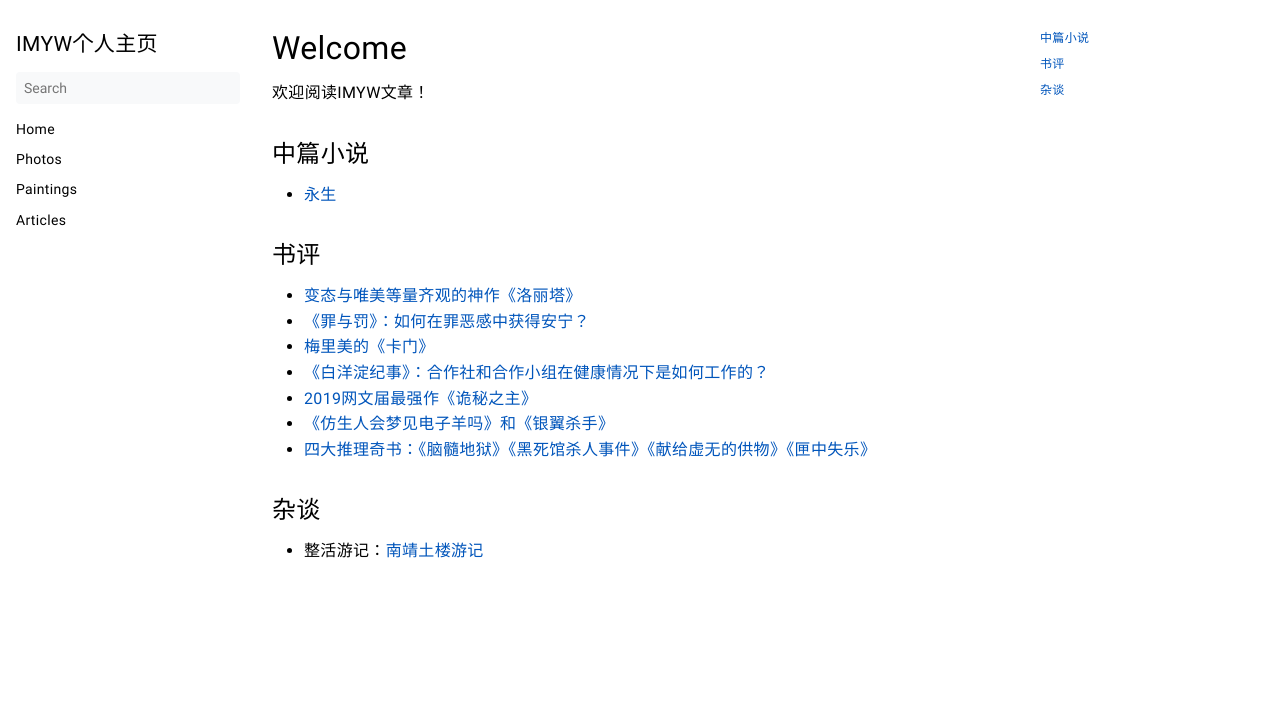
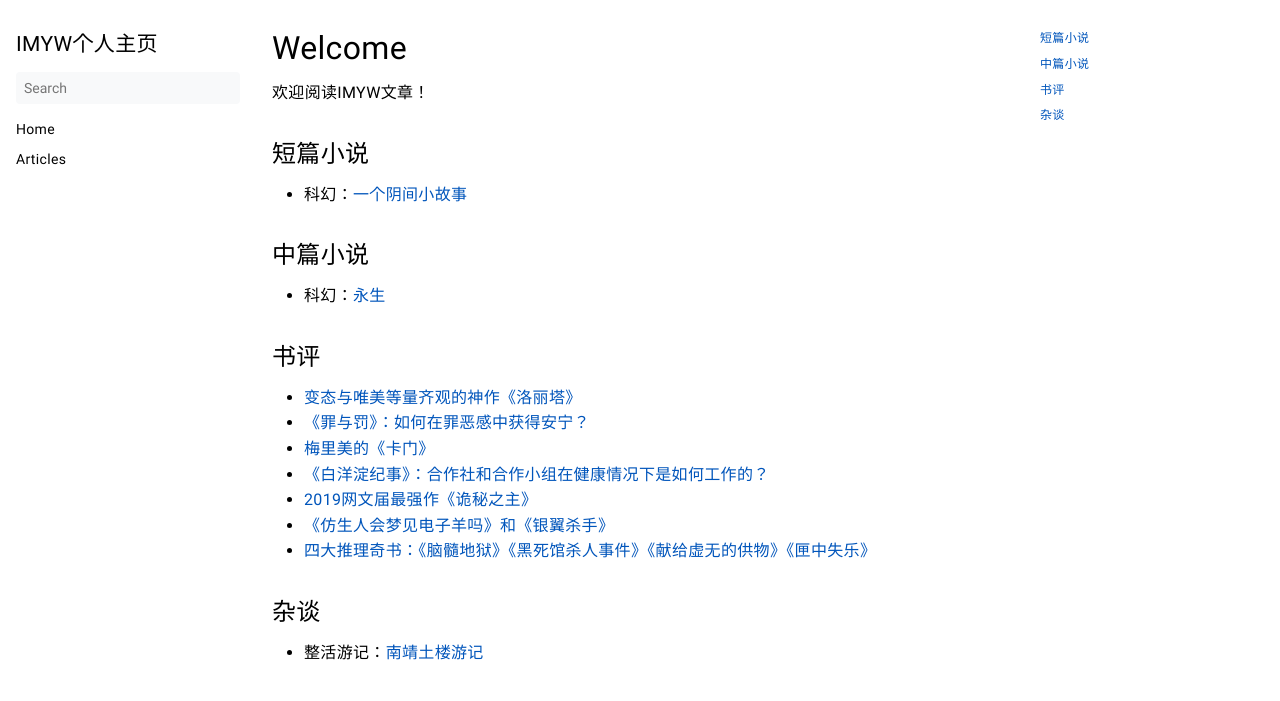
Before and after one commit to JiangShanGuangHeSi/jiangshanguanghesi.github.io, a plain HTML site: page articles/index.html in a window 1280 px wide. Drawn offline with Linux system fonts and the light colour scheme.

Commit message:
Add files via upload

```diff
--- a/articles/index.html
+++ b/articles/index.html
@@ -4,7 +4,7 @@
   <meta charset="UTF-8">
 <meta name="viewport" content="width=device-width, initial-scale=1.0">
 <meta name="description" content="Welcome #  欢迎阅读IMYW文章！
-中篇小说 #   永生  书评 #   变态与唯美等量齐观的神作《洛丽塔》 《罪与罚》：如何在罪恶感中获得安宁？ 梅里美的《卡门》 《白洋淀纪事》：合作社和合作小组在健康情况下是如何工作的？ 2019网文届最强作《诡秘之主》 《仿生人会梦见电子羊吗》和《银翼杀手》 四大推理奇书：《脑髓地狱》《黑死馆杀人事件》《献给虚无的供物》《匣中失乐》  杂谈 #   整活游记：南靖土楼游记  ">
+短篇小说 #   科幻：一个阴间小故事  中篇小说 #   科幻：永生  书评 #   变态与唯美等量齐观的神作《洛丽塔》 《罪与罚》：如何在罪恶感中获得安宁？ 梅里美的《卡门》 《白洋淀纪事》：合作社和合作小组在健康情况下是如何工作的？ 2019网文届最强作《诡秘之主》 《仿生人会梦见电子羊吗》和《银翼杀手》 四大推理奇书：《脑髓地狱》《黑死馆杀人事件》《献给虚无的供物》《匣中失乐》  杂谈 #   整活游记：南靖土楼游记  ">
 <meta name="theme-color" content="#FFFFFF">
 <meta name="color-scheme" content="light dark"><meta property="og:title" content="" />
 <meta property="og:description" content="" />
@@ -16,7 +16,7 @@
 <link rel="icon" href="/favicon.png" type="image/x-icon">
 <link rel="stylesheet" href="/book.min.46181bc93375ba932026e753b37c40e6ff8bb16a9ef770c78bcc663e4577b1ba.css" integrity="sha256-RhgbyTN1upMgJudTs3xA5v&#43;LsWqe93DHi8xmPkV3sbo=" crossorigin="anonymous">
   <script defer src="/flexsearch.min.js"></script>
-  <script defer src="/en.search.min.1242076d7705df0c17b75169d9adf23cccc16e3cc63772a42ddde771f321c587.js" integrity="sha256-EkIHbXcF3wwXt1Fp2a3yPMzBbjzGN3KkLd3ncfMhxYc=" crossorigin="anonymous"></script>
+  <script defer src="/en.search.min.80118357109f68d5dc0057af907c76be132145dbe76e463a52fe13eb419ee474.js" integrity="sha256-gBGDVxCfaNXcAFevkHx2vhMhRdvnbkY6Uv4T60Ge5HQ=" crossorigin="anonymous"></script>
 <link rel="alternate" type="application/rss+xml" href="https://jiangshanguanghesi.github.io/articles/index.xml" title="IMYW个人主页" />
 <!--
 Made with Book Theme
@@ -78,18 +78,6 @@ https://github.com/alex-shpak/hugo-book
   </li>
 
   <li>
-    <a href="/photos/" target="_blank" rel="noopener">
-        Photos
-      </a>
-  </li>
-
-  <li>
-    <a href="/paintings/" target="_blank" rel="noopener">
-        Paintings
-      </a>
-  </li>
-
-  <li>
     <a href="/articles/" target="_blank" rel="noopener">
         Articles
       </a>
@@ -138,6 +126,7 @@ https://github.com/alex-shpak/hugo-book
 
 <nav id="TableOfContents">
   <ul>
+    <li><a href="#短篇小说">短篇小说</a></li>
     <li><a href="#中篇小说">中篇小说</a></li>
     <li><a href="#书评">书评</a></li>
     <li><a href="#杂谈">杂谈</a></li>
@@ -158,12 +147,19 @@ https://github.com/alex-shpak/hugo-book
   <a class="anchor" href="#welcome">#</a>
 </h1>
 <p>欢迎阅读IMYW文章！</p>
+<h2 id="短篇小说">
+  短篇小说
+  <a class="anchor" href="#%e7%9f%ad%e7%af%87%e5%b0%8f%e8%af%b4">#</a>
+</h2>
+<ul>
+<li>科幻：<a href="https://jiangshanguanghesi.github.io/articles/essay/%E4%B8%80%E4%B8%AA%E9%98%B4%E9%97%B4%E5%B0%8F%E6%95%85%E4%BA%8B/">一个阴间小故事</a></li>
+</ul>
 <h2 id="中篇小说">
   中篇小说
   <a class="anchor" href="#%e4%b8%ad%e7%af%87%e5%b0%8f%e8%af%b4">#</a>
 </h2>
 <ul>
-<li><a href="/articles/immortal/">永生</a></li>
+<li>科幻：<a href="/articles/immortal/">永生</a></li>
 </ul>
 <h2 id="书评">
   书评
@@ -226,6 +222,7 @@ https://github.com/alex-shpak/hugo-book
 
 <nav id="TableOfContents">
   <ul>
+    <li><a href="#短篇小说">短篇小说</a></li>
     <li><a href="#中篇小说">中篇小说</a></li>
     <li><a href="#书评">书评</a></li>
     <li><a href="#杂谈">杂谈</a></li>
```
